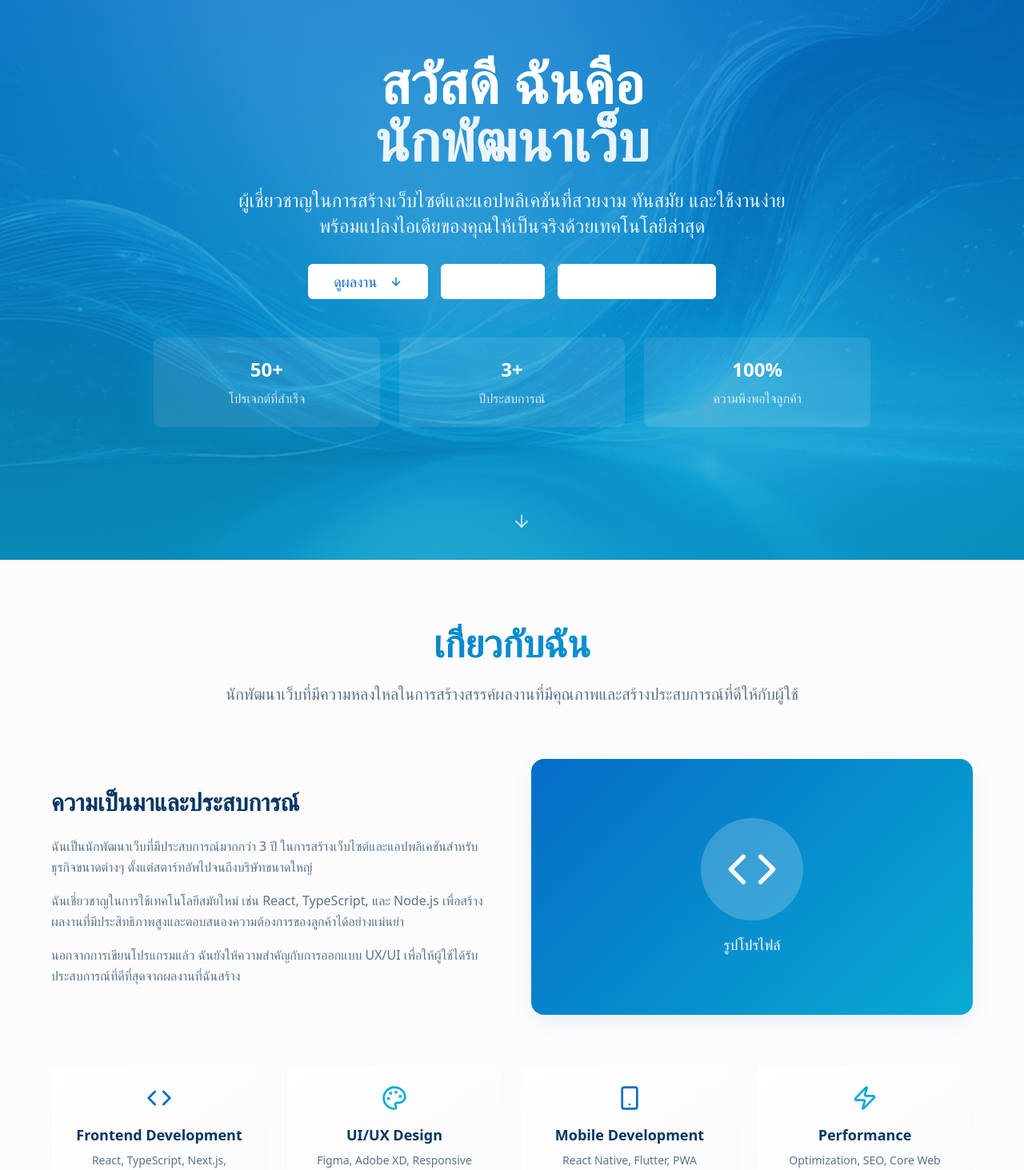
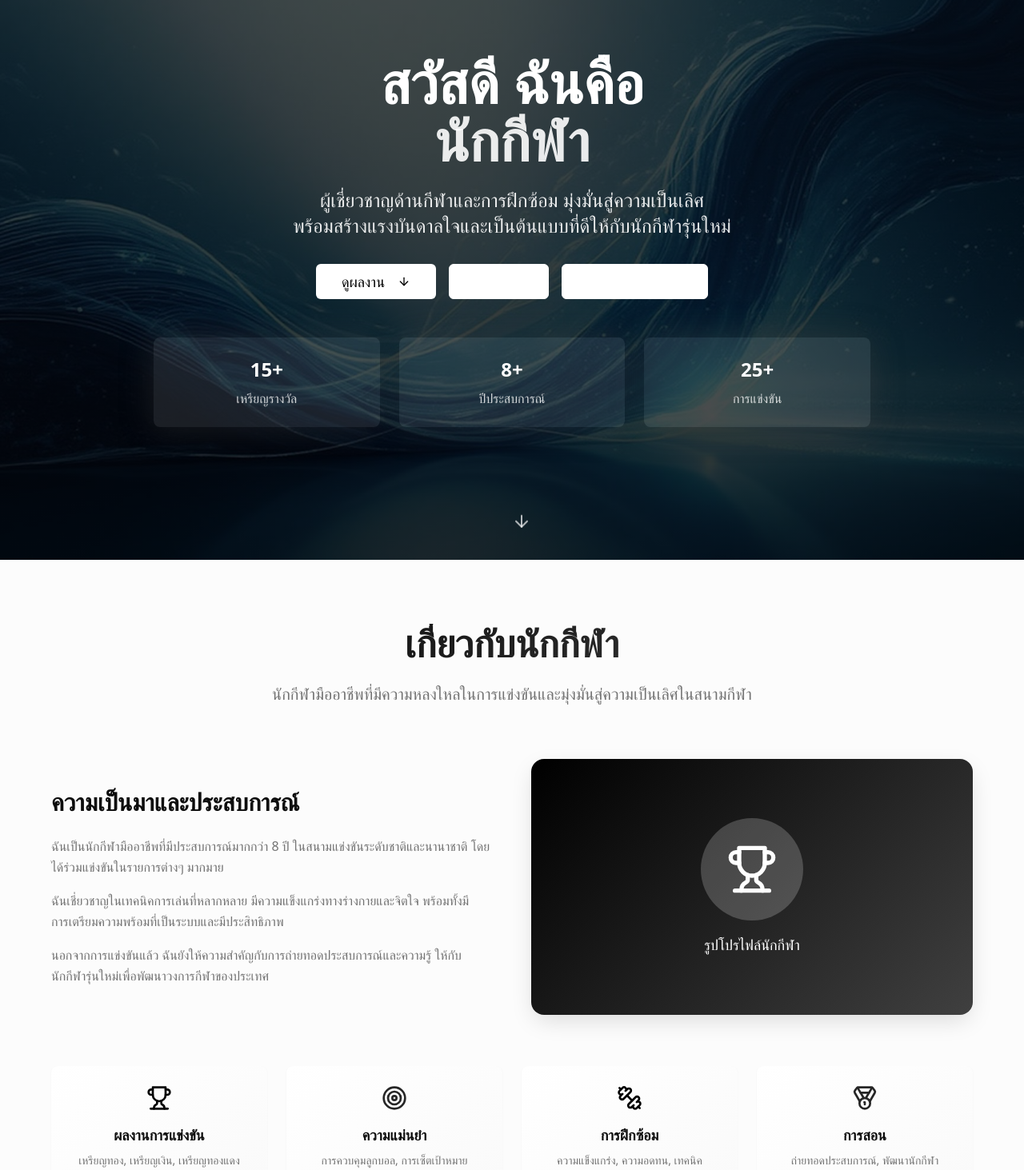
Before and after one commit to Zero-Alice/azure-contact-showcase, a React (Vite) app: page / in a window 1280 px wide. Shown: the part 100-1563 px from the top of the page at 80% size. Built offline with nearby package versions, Linux system fonts and the light colour scheme.

Commit message:
Refactor: Apply sport theme and dark colors
Apply a sport theme and dark color scheme to the website.

```diff
--- a/src/components/About.tsx
+++ b/src/components/About.tsx
@@ -1,30 +1,30 @@
 import { Card, CardContent } from '@/components/ui/card';
-import { Code, Palette, Smartphone, Zap } from 'lucide-react';
+import { Trophy, Target, Dumbbell, Medal } from 'lucide-react';
 
 const About = () => {
   const skills = [
     {
-      icon: <Code className="h-8 w-8" />,
-      title: 'Frontend Development',
-      description: 'React, TypeScript, Next.js, Tailwind CSS',
+      icon: <Trophy className="h-8 w-8" />,
+      title: 'ผลงานการแข่งขัน',
+      description: 'เหรียญทอง, เหรียญเงิน, เหรียญทองแดง',
       color: 'text-primary'
     },
     {
-      icon: <Palette className="h-8 w-8" />,
-      title: 'UI/UX Design',
-      description: 'Figma, Adobe XD, Responsive Design',
+      icon: <Target className="h-8 w-8" />,
+      title: 'ความแม่นยำ',
+      description: 'การควบคุมลูกบอล, การเซ็ตเป้าหมาย',
       color: 'text-secondary'
     },
     {
-      icon: <Smartphone className="h-8 w-8" />,
-      title: 'Mobile Development',
-      description: 'React Native, Flutter, PWA',
+      icon: <Dumbbell className="h-8 w-8" />,
+      title: 'การฝึกซ้อม',
+      description: 'ความแข็งแกร่ง, ความอดทน, เทคนิค',
       color: 'text-primary'
     },
     {
-      icon: <Zap className="h-8 w-8" />,
-      title: 'Performance',
-      description: 'Optimization, SEO, Core Web Vitals',
+      icon: <Medal className="h-8 w-8" />,
+      title: 'การสอน',
+      description: 'ถ่ายทอดประสบการณ์, พัฒนานักกีฬา',
       color: 'text-secondary'
     }
   ];
@@ -36,10 +36,10 @@ const About = () => {
           {/* Header */}
           <div className="text-center mb-16">
             <h2 className="text-4xl md:text-5xl font-bold mb-6 text-gradient">
-              เกี่ยวกับฉัน
+              เกี่ยวกับนักกีฬา
             </h2>
             <p className="text-xl text-muted-foreground max-w-3xl mx-auto leading-relaxed">
-              นักพัฒนาเว็บที่มีความหลงใหลในการสร้างสรรค์ผลงานที่มีคุณภาพและสร้างประสบการณ์ที่ดีให้กับผู้ใช้
+              นักกีฬามืออาชีพที่มีความหลงใหลในการแข่งขันและมุ่งมั่นสู่ความเป็นเลิศในสนามกีฬา
             </p>
           </div>
 
@@ -51,16 +51,16 @@ const About = () => {
               </h3>
               <div className="space-y-4 text-muted-foreground leading-relaxed">
                 <p>
-                  ฉันเป็นนักพัฒนาเว็บที่มีประสบการณ์มากกว่า 3 ปี ในการสร้างเว็บไซต์และแอปพลิเคชันสำหรับธุรกิจขนาดต่างๆ
-                  ตั้งแต่สตาร์ทอัพไปจนถึงบริษัทขนาดใหญ่
+                  ฉันเป็นนักกีฬามืออาชีพที่มีประสบการณ์มากกว่า 8 ปี ในสนามแข่งขันระดับชาติและนานาชาติ
+                  โดยได้ร่วมแข่งขันในรายการต่างๆ มากมาย
                 </p>
                 <p>
-                  ฉันเชี่ยวชาญในการใช้เทคโนโลยีสมัยใหม่ เช่น React, TypeScript, และ Node.js
-                  เพื่อสร้างผลงานที่มีประสิทธิภาพสูงและตอบสนองความต้องการของลูกค้าได้อย่างแม่นยำ
+                  ฉันเชี่ยวชาญในเทคนิคการเล่นที่หลากหลาย มีความแข็งแกร่งทางร่างกายและจิตใจ
+                  พร้อมทั้งมีการเตรียมความพร้อมที่เป็นระบบและมีประสิทธิภาพ
                 </p>
                 <p>
-                  นอกจากการเขียนโปรแกรมแล้ว ฉันยังให้ความสำคัญกับการออกแบบ UX/UI
-                  เพื่อให้ผู้ใช้ได้รับประสบการณ์ที่ดีที่สุดจากผลงานที่ฉันสร้าง
+                  นอกจากการแข่งขันแล้ว ฉันยังให้ความสำคัญกับการถ่ายทอดประสบการณ์และความรู้
+                  ให้กับนักกีฬารุ่นใหม่เพื่อพัฒนาวงการกีฬาของประเทศ
                 </p>
               </div>
             </div>
@@ -70,9 +70,9 @@ const About = () => {
               <div className="w-full h-80 bg-gradient-primary rounded-2xl shadow-elegant flex items-center justify-center">
                 <div className="text-white text-center">
                   <div className="w-32 h-32 bg-white/20 rounded-full mx-auto mb-4 flex items-center justify-center">
-                    <Code className="h-16 w-16 text-white" />
+                    <Trophy className="h-16 w-16 text-white" />
                   </div>
-                  <p className="text-lg font-medium">รูปโปรไฟล์</p>
+                  <p className="text-lg font-medium">รูปโปรไฟล์นักกีฬา</p>
                 </div>
               </div>
             </div>
--- a/src/components/Footer.tsx
+++ b/src/components/Footer.tsx
@@ -7,9 +7,9 @@ const Footer = () => {
         <div className="max-w-6xl mx-auto">
           <div className="flex flex-col md:flex-row items-center justify-between">
             <div className="text-center md:text-left mb-4 md:mb-0">
-              <h3 className="text-2xl font-bold mb-2">Portfolio</h3>
+              <h3 className="text-2xl font-bold mb-2">SportFolio</h3>
               <p className="text-white/80">
-                สร้างสรรค์เว็บไซต์ที่สวยงามและทันสมัย
+                มุ่งมั่นสู่ความเป็นเลิศในสนามกีฬา
               </p>
             </div>
 
@@ -17,10 +17,10 @@ const Footer = () => {
               <p className="text-white/80 flex items-center justify-center md:justify-end">
                 สร้างด้วย
                 <Heart className="h-4 w-4 mx-1 text-red-400" />
-                และ React
+                และความมุ่งมั่น
               </p>
               <p className="text-white/60 text-sm mt-1">
-                © 2024 Portfolio. All rights reserved.
+                © 2024 SportFolio. All rights reserved.
               </p>
             </div>
           </div>
--- a/src/components/Header.tsx
+++ b/src/components/Header.tsx
@@ -36,7 +36,7 @@ const Header = () => {
       <div className="header-container">
         <div className="header-content">
           <div className="header-logo">
-            Portfolio
+            SportFolio
           </div>
 
           {/* Desktop Navigation */}
@@ -54,7 +54,7 @@ const Header = () => {
               onClick={() => scrollToSection('#contact')}
               className="contact-button"
             >
-              ติดต่องาน
+              ติดต่อทีม
             </button>
           </nav>
 
@@ -84,7 +84,7 @@ const Header = () => {
                 onClick={() => scrollToSection('#contact')}
                 className="mobile-contact-button"
               >
-                ติดต่องาน
+                ติดต่อทีม
               </button>
             </div>
           </nav>
--- a/src/components/Hero.tsx
+++ b/src/components/Hero.tsx
@@ -22,7 +22,7 @@ const Hero = () => {
       id="home"
       className="min-h-screen flex items-center justify-center relative overflow-hidden"
       style={{
-        backgroundImage: `linear-gradient(rgba(1, 108, 202, 0.8), rgba(9, 162, 208, 0.8)), url(${heroImage})`,
+        backgroundImage: `linear-gradient(rgba(0, 0, 0, 0.7), rgba(0, 0, 0, 0.8)), url(${heroImage})`,
         backgroundSize: 'cover',
         backgroundPosition: 'center',
         backgroundAttachment: 'fixed'
@@ -32,13 +32,13 @@ const Hero = () => {
         <div className="max-w-4xl mx-auto">
           <h1 className="text-5xl md:text-7xl font-bold mb-6 animate-fade-in">
             สวัสดี ฉันคือ
-            <span className="block text-white/90">นักพัฒนาเว็บ</span>
+            <span className="block text-white/90">นักกีฬา</span>
           </h1>
 
           <p className="text-xl md:text-2xl mb-8 text-white/90 leading-relaxed animate-fade-in-delay">
-            ผู้เชี่ยวชาญในการสร้างเว็บไซต์และแอปพลิเคชันที่สวยงาม ทันสมัย และใช้งานง่าย
+            ผู้เชี่ยวชาญด้านกีฬาและการฝึกซ้อม มุ่งมั่นสู่ความเป็นเลิศ
             <br />
-            พร้อมแปลงไอเดียของคุณให้เป็นจริงด้วยเทคโนโลยีล่าสุด
+            พร้อมสร้างแรงบันดาลใจและเป็นต้นแบบที่ดีให้กับนักกีฬารุ่นใหม่
           </p>
 
           <div className="flex flex-col sm:flex-row gap-4 justify-center items-center mb-12 animate-fade-in-delay-2">
@@ -57,7 +57,7 @@ const Hero = () => {
               onClick={scrollToContact}
               className="border-white text-white hover:bg-white hover:text-primary font-medium px-8 py-3 text-lg transition-bounce"
             >
-              ติดต่องาน
+              ติดต่อทีม
             </Button>
 
             <Button
@@ -66,22 +66,22 @@ const Hero = () => {
               className="border-white text-white hover:bg-white hover:text-primary font-medium px-8 py-3 text-lg transition-bounce"
             >
               <Download className="mr-2 h-5 w-5" />
-              ดาวน์โหลด CV
+              ข้อมูลนักกีฬา
             </Button>
           </div>
 
           <div className="grid grid-cols-1 md:grid-cols-3 gap-6 text-center animate-fade-in-delay-3">
             <div className="bg-white/10 backdrop-blur-md rounded-lg p-6 shadow-glow">
-              <h3 className="text-2xl font-bold mb-2">50+</h3>
-              <p className="text-white/80">โปรเจกต์ที่สำเร็จ</p>
+              <h3 className="text-2xl font-bold mb-2">15+</h3>
+              <p className="text-white/80">เหรียญรางวัล</p>
             </div>
             <div className="bg-white/10 backdrop-blur-md rounded-lg p-6 shadow-glow">
-              <h3 className="text-2xl font-bold mb-2">3+</h3>
+              <h3 className="text-2xl font-bold mb-2">8+</h3>
               <p className="text-white/80">ปีประสบการณ์</p>
             </div>
             <div className="bg-white/10 backdrop-blur-md rounded-lg p-6 shadow-glow">
-              <h3 className="text-2xl font-bold mb-2">100%</h3>
-              <p className="text-white/80">ความพึงพอใจลูกค้า</p>
+              <h3 className="text-2xl font-bold mb-2">25+</h3>
+              <p className="text-white/80">การแข่งขัน</p>
             </div>
           </div>
         </div>
--- a/src/index.css
+++ b/src/index.css
@@ -9,47 +9,47 @@ All colors MUST be HSL.
 @layer base {
   :root {
     --background: 0 0% 100%;
-    --foreground: 208 95% 20%;
+    --foreground: 0 0% 5%;
 
     --card: 0 0% 100%;
-    --card-foreground: 208 95% 20%;
+    --card-foreground: 0 0% 5%;
 
     --popover: 0 0% 100%;
-    --popover-foreground: 208 95% 20%;
+    --popover-foreground: 0 0% 5%;
 
-    --primary: 208 95% 40%;
+    --primary: 0 0% 0%;
     --primary-foreground: 0 0% 100%;
 
-    --secondary: 192 92% 43%;
+    --secondary: 0 0% 15%;
     --secondary-foreground: 0 0% 100%;
 
-    --muted: 208 20% 96%;
-    --muted-foreground: 208 20% 45%;
+    --muted: 0 0% 96%;
+    --muted-foreground: 0 0% 45%;
 
-    --accent: 192 92% 43%;
+    --accent: 0 0% 20%;
     --accent-foreground: 0 0% 100%;
 
     --destructive: 0 84% 60%;
     --destructive-foreground: 0 0% 100%;
 
-    --border: 208 20% 90%;
-    --input: 208 20% 96%;
-    --ring: 208 95% 40%;
+    --border: 0 0% 90%;
+    --input: 0 0% 96%;
+    --ring: 0 0% 0%;
 
-    /* Custom portfolio colors */
-    --primary-dark: 208 95% 40%;
-    --primary-light: 192 92% 43%;
+    /* Custom sports colors */
+    --primary-dark: 0 0% 0%;
+    --primary-light: 0 0% 25%;
     --white: 0 0% 100%;
 
     /* Gradients */
     --gradient-primary: linear-gradient(135deg, hsl(var(--primary-dark)), hsl(var(--primary-light)));
     --gradient-hero: linear-gradient(135deg, hsl(var(--primary-dark)) 0%, hsl(var(--primary-light)) 100%);
-    --gradient-card: linear-gradient(145deg, hsl(var(--white)) 0%, hsl(208 20% 98%) 100%);
+    --gradient-card: linear-gradient(145deg, hsl(var(--white)) 0%, hsl(0 0% 98%) 100%);
 
     /* Shadows */
-    --shadow-elegant: 0 10px 30px -5px hsl(var(--primary-dark) / 0.1);
-    --shadow-card: 0 4px 20px -2px hsl(var(--primary-dark) / 0.08);
-    --shadow-glow: 0 0 40px hsl(var(--primary-light) / 0.3);
+    --shadow-elegant: 0 10px 30px -5px hsl(var(--primary-dark) / 0.15);
+    --shadow-card: 0 4px 20px -2px hsl(var(--primary-dark) / 0.1);
+    --shadow-glow: 0 0 40px hsl(var(--primary-light) / 0.4);
 
     /* Animations */
     --transition-smooth: all 0.3s cubic-bezier(0.4, 0, 0.2, 1);
```
